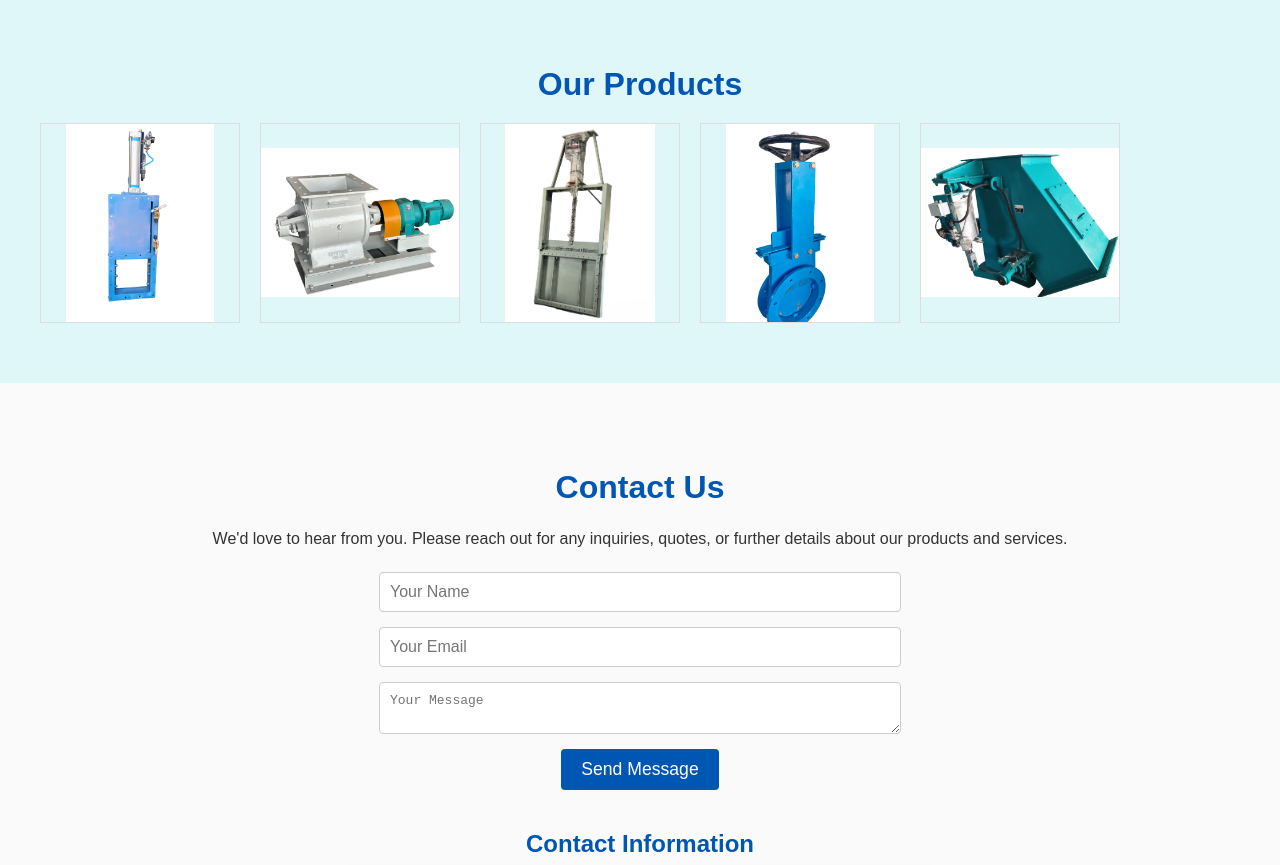
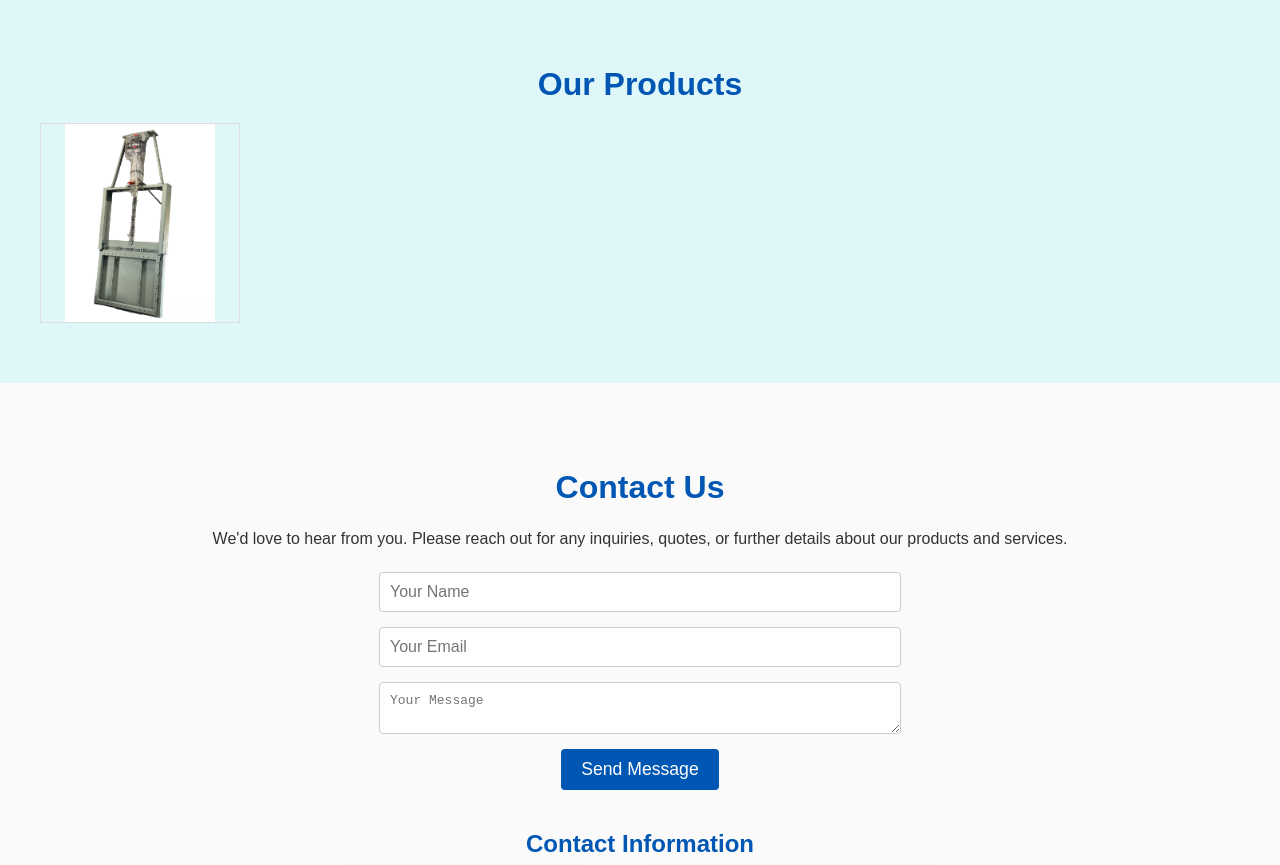
Before and after one commit to nages-ux/dhatri, a plain HTML site: page index.html in a window 1280 px wide. Shown: the part 2180-3045 px from the top of the page. Drawn offline with Linux system fonts and the light colour scheme.

Commit message:
Update index.html

```diff
--- a/index.html
+++ b/index.html
@@ -100,24 +100,8 @@
         <h2>Our Products</h2>
         <div class="product-gallery">
             <div class="product-item">
-                <img src="Dhatriimage/Pneumatic Slide Gate Vlave.png" alt="Pneumatic Slide Gate Valve">
-                <div class="product-name">Pneumatic Slide Gate Valve</div>
-            </div>
-            <div class="product-item">
-                <img src="Dhatriimage/Rotary Airlock valve with Coupling Drive.png" alt="Rotary Airlock Valve with Coupling Drive">
-                <div class="product-name">Rotary Airlock Valve with Coupling Drive</div>
-            </div>
-            <div class="product-item">
                 <img src="Dhatriimage/Guillotine Damper.jpg" alt="Guillotine Damper">
                 <div class="product-name">Guillotine Damper</div>
-            </div>
-            <div class="product-item">
-                <img src="Dhatriimage/Manual Operated Knofe Gate valve.png" alt="Manual Operated Knife Gate Valve">
-                <div class="product-name">Manual Operated Knife Gate Valve</div>
-            </div>
-            <div class="product-item">
-                <img src="Dhatriimage/Pneumatic Diverter valve.png" alt="Pneumatic Diverter Valve">
-                <div class="product-name">Pneumatic Diverter Valve</div>
             </div>
         </div>
     </div>
```
